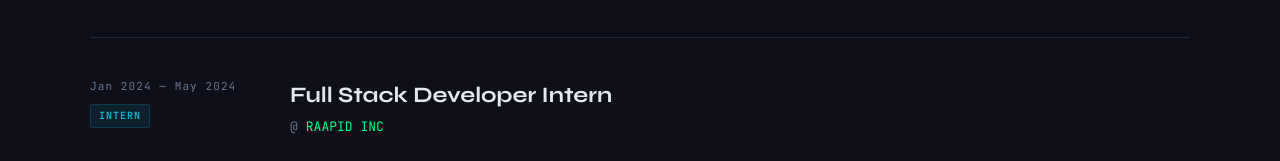
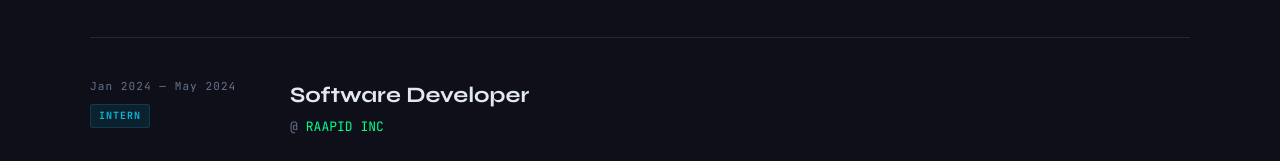
Before and after one commit to Rajneesh100/itsme, a plain HTML site: page index.html in a window 1280 px wide. Shown: the part 2114-2275 px from the top of the page. Drawn offline with Linux system fonts and the light colour scheme.

Commit message:
Update index.html
rename

```diff
--- a/index.html
+++ b/index.html
@@ -992,7 +992,7 @@ footer {
           <span class="exp-type type-intern">Intern</span>
         </div>
         <div class="exp-content">
-          <div class="exp-role">Full Stack Developer Intern</div>
+          <div class="exp-role">Software Developer</div>
           <div class="exp-company">RAAPID INC</div>
           <ul class="exp-bullets">
             <li>Created default and custom triggers to monitor 1,000+ individual user sessions daily on the product page via Matomo, storing data in MySQL.</li>
```
